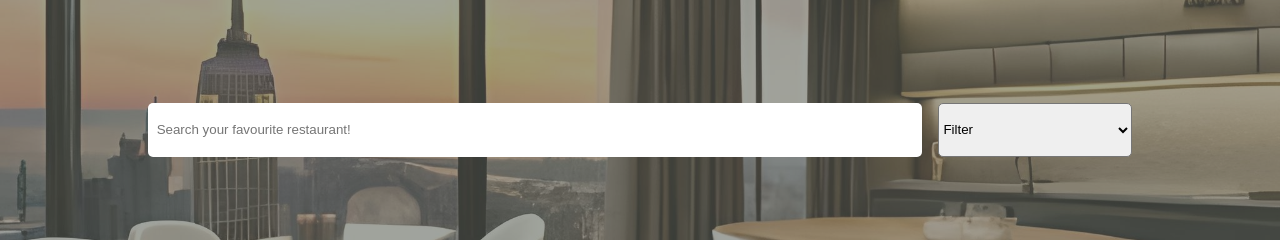
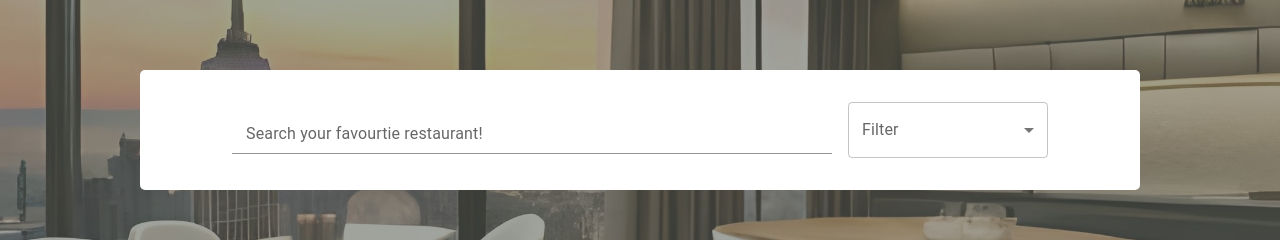
Before and after one commit to karbowskijakub/businesses-api, a React (Create React App) app: page / in a window 1280 px wide. Shown: the part 272-512 px from the top of the page. Built offline with nearby package versions, Linux system fonts and the light colour scheme; no server answers; the HTML template or start-up script is replaced by a standard one.

Commit message:
fetching data from yelp

```diff
--- a/package.json
+++ b/package.json
@@ -4,16 +4,15 @@
     "private": true,
     "dependencies": {
         "@emotion/react": "^11.10.6",
-        "@emotion/styled": "^11.10.6",
         "@mui/material": "^5.12.1",
         "@testing-library/jest-dom": "^5.16.5",
         "@testing-library/react": "^13.4.0",
         "@testing-library/user-event": "^13.5.0",
         "@types/jest": "^27.5.2",
         "@types/node": "^16.18.23",
-        "@types/react": "^18.0.35",
         "@types/react-dom": "^18.0.11",
         "@typescript-eslint/eslint-plugin": "^5.58.0",
+        "dotenv": "^16.0.3",
         "eslint-plugin-react": "^7.32.2",
         "react": "^18.2.0",
         "react-dom": "^18.2.0",
--- a/src/App.tsx
+++ b/src/App.tsx
@@ -4,12 +4,15 @@ import { ThemeProvider } from "styled-components";
 import { theme } from "../src/assets/styles/theme";
 import Navbar from "./layout/Navbar";
 import Header from "./layout/Header";
+import RestaurantsSection from "./layout/RestaurantsSection";
+
 const App: React.FC = () => {
     return (
         <ThemeProvider theme={theme}>
             <GlobalStyles />
             <Navbar />
             <Header />
+            <RestaurantsSection />
         </ThemeProvider>
     );
 };
--- /dev/null
+++ b/src/api-service/mock-business.ts
@@ -0,0 +1,74 @@
+export interface Business {
+    rating: number;
+    price: string;
+    phone: string;
+    id: string;
+    alias: string;
+    is_closed: boolean;
+    categories: Category[];
+    review_count: number;
+    name: string;
+    url: string;
+    coordinates: Coordinates;
+    image_url: string;
+    location: Location;
+    distance: number;
+    transactions: string[];
+}
+
+export interface Category {
+    alias: string;
+    title: string;
+}
+
+export interface Coordinates {
+    latitude: number;
+    longitude: number;
+}
+
+export interface Location {
+    city: string;
+    country: string;
+    address2: string;
+    address3: string;
+    state: string;
+    address1: string;
+    zip_code: string;
+}
+
+export const mockApiResponse: Business[] = [
+    {
+        rating: 4,
+        price: "$",
+        phone: "+14152520800",
+        id: "E8RJkjfdcwgtyoPMjQ_Olg",
+        alias: "four-barrel-coffee-san-francisco",
+        is_closed: false,
+        categories: [
+            {
+                alias: "coffee",
+                title: "Coffee & Tea",
+            },
+        ],
+        review_count: 1738,
+        name: "Four Barrel Coffee",
+        url: "https://www.yelp.com/biz/four-barrel-coffee-san-francisco",
+        coordinates: {
+            latitude: 37.7670169511878,
+            longitude: -122.42184275,
+        },
+        image_url:
+            "http://s3-media2.fl.yelpcdn.com/bphoto/MmgtASP3l_t4tPCL1iAsCg/o.jpg",
+        location: {
+            city: "San Francisco",
+            country: "US",
+            address2: "",
+            address3: "",
+            state: "CA",
+            address1: "375 Valencia St",
+            zip_code: "94103",
+        },
+        distance: 1604.23,
+        transactions: ["pickup", "delivery"],
+    },
+];
--- /dev/null
+++ b/src/components/Card.tsx
@@ -0,0 +1,87 @@
+import React from "react";
+import styled from "styled-components";
+import logo from "../assets/images/restaurant.jpg";
+import { AiFillStar } from "react-icons/ai";
+import { Business } from "../api-service/mock-business";
+interface Props {
+    businessData: Business;
+}
+const Card = ({ businessData }: Props) => {
+    console.log(businessData);
+    return (
+        <CardElement>
+            <ImageContainer>
+                <Img src={logo}></Img>
+            </ImageContainer>
+            <TextContainer>
+                <TitleContainer>
+                    <Name>
+                        Name<span> $$</span>
+                    </Name>
+                    <IconContainer>
+                        <Icon />
+                        <span>5</span>
+                    </IconContainer>
+                </TitleContainer>
+
+                <Type>Pubs</Type>
+                <Address>Moniuszki Stanisława, Oleśnica</Address>
+            </TextContainer>
+        </CardElement>
+    );
+};
+
+export default Card;
+
+const CardElement = styled.div`
+    width: 100%;
+    height: 100%;
+    background: ${({ theme }) => theme.colors.yellow};
+    border: 1px solid;
+`;
+
+const Img = styled.img`
+    width: 100%;
+    height: 100%;
+`;
+
+const ImageContainer = styled.div`
+    width: 100%;
+    height: 80%;
+`;
+const TextContainer = styled.div`
+width:100%;
+height 20%;
+padding:1em;
+align-items:center;
+
+`;
+
+const Name = styled.h2`
+    margin: 0;
+    display: inline;
+`;
+const IconContainer = styled.div`
+    margin: 0;
+    display: flex;
+    text-align: end;
+    font-size: 2em;
+    align-items: center;
+`;
+const Type = styled.p`
+    margin: 0;
+`;
+const Address = styled.p`
+    margin: 0;
+`;
+const TitleContainer = styled.div`
+    display: flex;
+    justify-content: space-between;
+    align-items: center;
+`;
+
+const Icon = styled(AiFillStar)`
+    width: 100%;
+    height: 100%;
+    display: block;
+`;
--- a/src/components/Form.tsx
+++ b/src/components/Form.tsx
@@ -1,21 +1,42 @@
 import React from "react";
 import styled from "styled-components";
+import {
+    FormControl,
+    InputLabel,
+    Select,
+    Input,
+    MenuItem,
+    SelectChangeEvent,
+} from "@mui/material";
 const Form = () => {
+    const [age, setAge] = React.useState("");
+
+    const handleChange = (event: SelectChangeEvent) => {
+        setAge(event.target.value as string);
+    };
     return (
         <FormBox>
-            <FormInput>
+            <FormInput sx={{ m: 1 }}>
+                <InputLabel htmlFor="my-input">
+                    Search your favourtie restaurant!
+                </InputLabel>
                 <Input
-                    type="text"
-                    id="search"
-                    placeholder="Search your favourite restaurant!"
-                ></Input>
+                    id="outlined-required"
+                    aria-describedby="my-helper-text"
+                />
             </FormInput>
-            <FormSelect>
-                <Select name="Filter" id="filter">
-                    <Option value="">Filter</Option>
-                    <Option value="">Popularity</Option>
-                    <Option value="">Low price</Option>
-                    <Option value="">High price</Option>
+            <FormSelect sx={{ m: 1 }}>
+                <InputLabel id="demo-simple-select-label">Filter</InputLabel>
+                <Select
+                    labelId="demo-simple-select-label"
+                    id="demo-simple-select"
+                    label="Age"
+                    value={age}
+                    onChange={handleChange}
+                >
+                    <MenuItem value={10}>Ten</MenuItem>
+                    <MenuItem value={20}>Twenty</MenuItem>
+                    <MenuItem value={30}>Thirty</MenuItem>
                 </Select>
             </FormSelect>
         </FormBox>
@@ -24,32 +45,15 @@ const Form = () => {
 
 export default Form;
 
-const FormInput = styled.form`
+const FormInput = styled(FormControl)`
     z-index: 5;
-    width: 80%;
-    margin: 0 0.5em;
+    width: 60%;
 `;
-const FormSelect = styled.form`
+const FormSelect = styled(FormControl)`
     z-index: 5;
     width: 20%;
-    margin: 0 0.5em;
 `;
-const Input = styled.input`
-    width: 100%;
-    border-radius: 5px;
-    border: none;
-    height: 4em;
-    outline: none;
-    ::placeholder {
-        padding: 0.5em;
-    }
-`;
-const Select = styled.select`
-    height: 4em;
-    border-radius: 5px;
-    outline: none;
-    width: 100%;
-`;
+
 const FormBox = styled.div`
     height: 3em;
     border-radius: 5px;
@@ -60,5 +64,5 @@ const FormBox = styled.div`
     display: flex;
     align-items: center;
     justify-content: center;
+    background: white;
 `;
-const Option = styled.option``;
--- /dev/null
+++ b/src/layout/RestaurantsSection.tsx
@@ -0,0 +1,47 @@
+import styled from "styled-components";
+import Card from "../components/Card";
+import React, { useState, useEffect } from "react";
+import { Business } from "../api-service/mock-business";
+
+const RestaurantsSection: React.FC = () => {
+    const [businesses, setBusinesses] = useState<Business[]>([]);
+
+    const options = {
+        method: "GET",
+        headers: {
+            accept: "application/json",
+            "Access-Control-Allow-Origin": "*",
+            Authorization: `Bearer ${process.env.REACT_APP_YELP_API_KEY}`,
+        },
+    };
+
+    useEffect(() => {
+        fetch(
+            "https://cors-anywhere.herokuapp.com/https://api.yelp.com/v3/businesses/search?location=Poland&sort_by=best_match&limit=20",
+            options
+        )
+            .then((response) => response.json())
+            .then((response) => setBusinesses(response.businesses))
+            .catch((err) => console.error(err));
+    }, []);
+
+    return (
+        <>
+            <Container>
+                {businesses.map((business) => (
+                    <Card businessData={business} />
+                ))}
+            </Container>
+        </>
+    );
+};
+
+export default RestaurantsSection;
+
+const Container = styled.section`
+    padding: 2em;
+    width: 100%;
+    display: grid;
+    grid-template-columns: repeat(4, 1fr);
+    gap: 2em;
+`;
```
Also changed, not shown: 2 other files (tests, documents, lock files or other folders).
